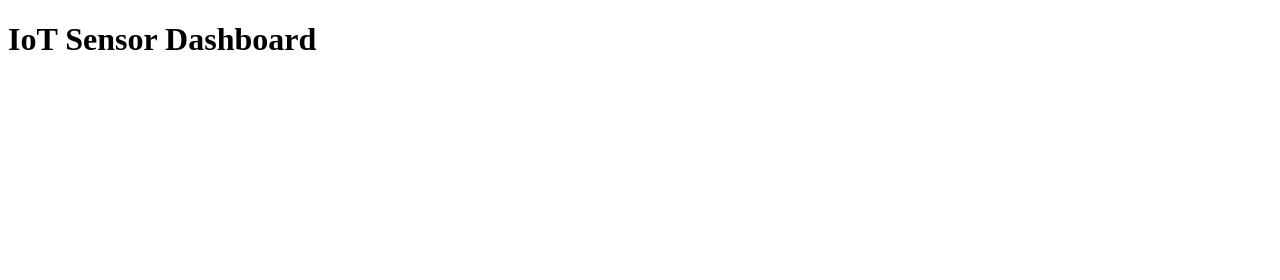
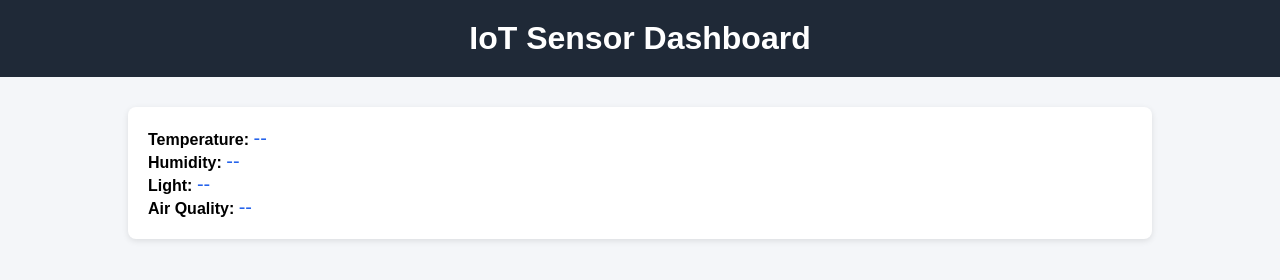
Before and after one commit to Anshika1717/serverless-iot-aws-, a plain HTML site: page frontend/index.html in a window 1280 px wide. Drawn offline with Linux system fonts and the light colour scheme; no server answers.

Commit message:
Add styling and structure to IoT dashboard

```diff
--- a/frontend/index.html
+++ b/frontend/index.html
@@ -2,11 +2,21 @@
 <html>
 <head>
     <title>IoT Dashboard</title>
+    <link rel="stylesheet" href="style.css">
 </head>
 <body>
+
     <h1>IoT Sensor Dashboard</h1>
 
-    <div id="data"></div>
+    <div class="container">
+        <div class="card">
+            <div><span class="label">Temperature:</span> <span id="temperature" class="value">--</span></div>
+            <div><span class="label">Humidity:</span> <span id="humidity" class="value">--</span></div>
+            <div><span class="label">Light:</span> <span id="light" class="value">--</span></div>
+            <div><span class="label">Air Quality:</span> <span id="air_quality" class="value">--</span></div>
+            <div class="timestamp" id="timestamp"></div>
+        </div>
+    </div>
 
     <script src="script.js"></script>
 </body>
```
